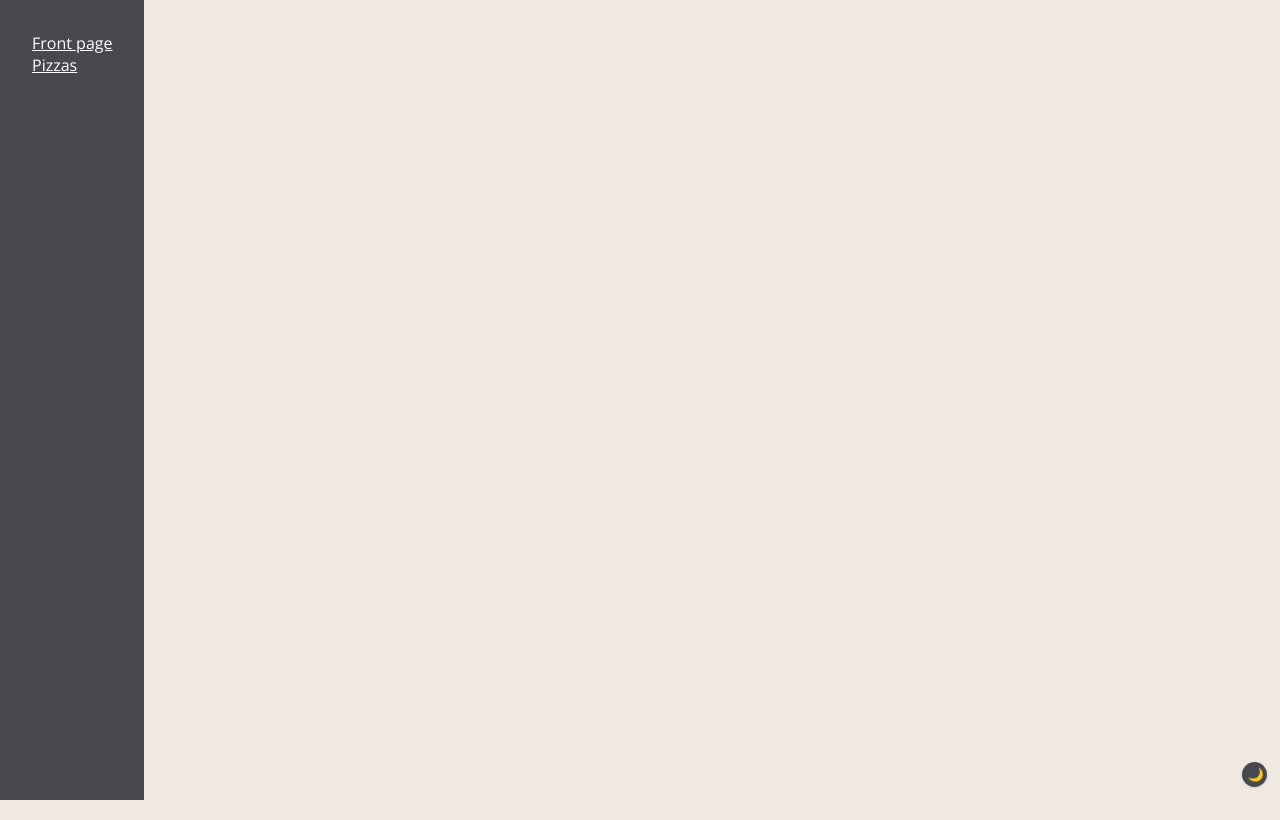
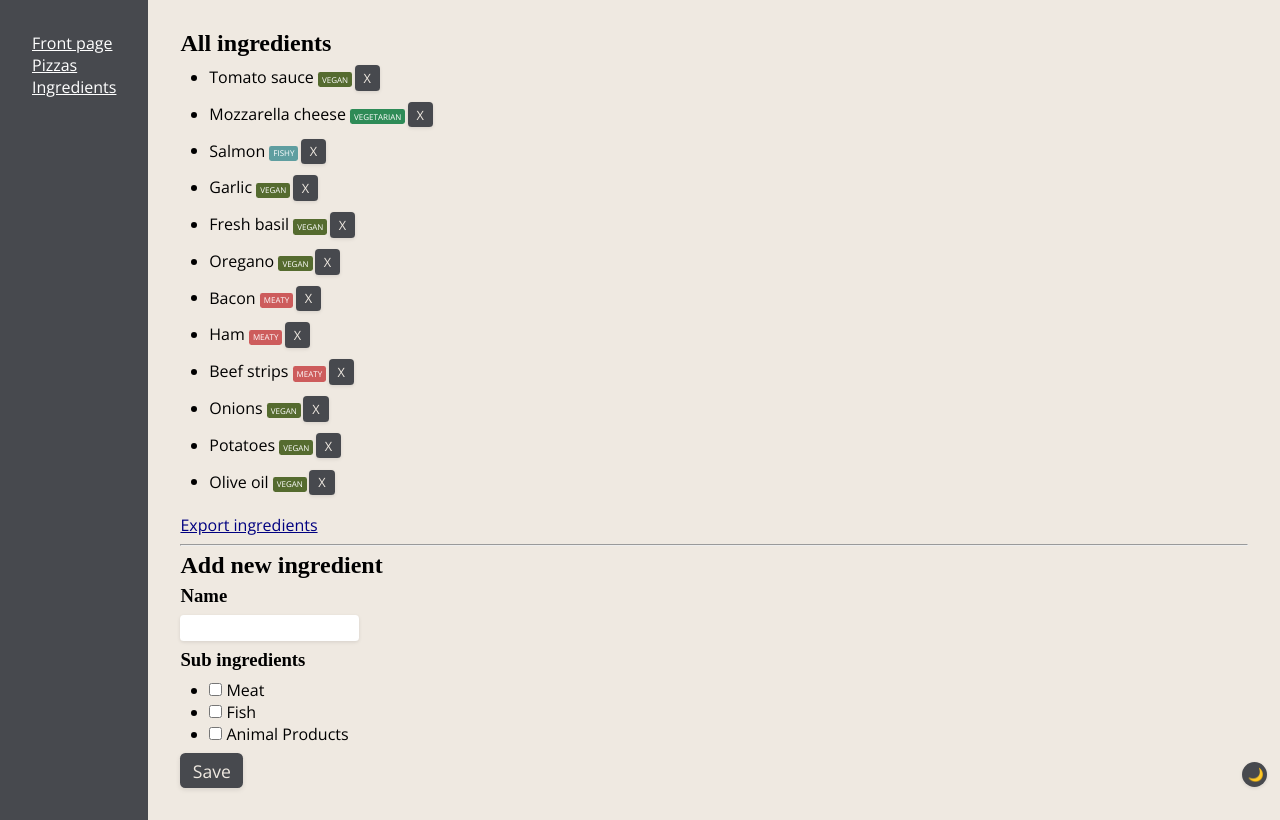
Before and after one commit to Znegl/nuxt-pizza-selector, a Nuxt app: page /ingredients in a window 1280 px wide. Before the commit this address had no page. Built offline with nearby package versions, Linux system fonts and the light colour scheme; a web font is replaced by a local one.

Commit message:
Added ingredients page and updated the dummy data on the pizzas page to relate to the new ingredients data

```diff
--- /dev/null
+++ b/components/CategoryLabel.vue
@@ -0,0 +1,134 @@
+<template>
+  <span class="category-labels">
+    <span
+      v-for="label in labels"
+      class="category-label"
+      :class="label.className"
+      :key="label.label"
+    >
+      {{label.name}}
+    </span>
+  </span>
+</template>
+
+<script>
+  /**
+   * @typedef {{label: LabelType, name: string, className: string}} Label
+   */
+
+  /**
+   * @enum {string}
+   */
+  const LabelType = {
+    VEGAN: 'vegan',
+    VEGETARIAN: 'vegetarian',
+    FISHY: 'fishy',
+    MEAT: 'meat',
+  }
+
+  export default {
+    props: {
+      ingredients: {
+        type: Array,
+        required: true,
+      },
+    },
+    computed: {
+      /**
+       * @returns {Array<LabelType>}
+       */
+      labels() {
+        const labels = []
+
+        if (this.ingredients.some(ingredient => ingredient.subIngredients.includes('meat'))) {
+          labels.push(LabelType.MEAT)
+        }
+        if (this.ingredients.some(ingredient => ingredient.subIngredients.includes('fish'))) {
+          labels.push(LabelType.FISHY)
+        }
+
+        if (labels.length === 0) {
+          if (this.ingredients.some(ingredient => ingredient.subIngredients.includes('animalProducts'))) {
+            labels.push(LabelType.VEGETARIAN)
+          } else {
+            labels.push(LabelType.VEGAN)
+          }
+        }
+
+        return labels.map(label => {
+          return {
+            label: label,
+            name: this.getLabelName(label),
+            className: this.getLabelClassName(label),
+          }
+        })
+      },
+
+    },
+    methods: {
+      /**
+       * @param {LabelType} label
+       * @returns {string}
+       */
+      getLabelName(label) {
+        switch (label) {
+          case LabelType.VEGAN:
+            return 'Vegan'
+          case LabelType.VEGETARIAN:
+            return 'Vegetarian'
+          case LabelType.FISHY:
+            return 'Fishy'
+          case LabelType.MEAT:
+            return 'Meaty'
+        }
+      },
+
+      /**
+       * @param {LabelType} label
+       * @returns {string}
+       */
+      getLabelClassName(label) {
+        switch (label) {
+          case LabelType.VEGAN:
+            return 'vegan'
+          case LabelType.VEGETARIAN:
+            return 'vegetarian'
+          case LabelType.FISHY:
+            return 'fishy'
+          case LabelType.MEAT:
+            return 'meat'
+        }
+      },
+    },
+  }
+</script>
+
+<style lang="less">
+  .category-label {
+    background-color: darkslategray;
+    color: white;
+    display: inline-block;
+    border-radius: .3em;
+    font-size: .5em;
+    padding: .2em .5em;
+    text-transform: uppercase;
+    line-height: 1.5em;
+    margin-right: .3em;
+
+    &.vegan {
+      background-color: darkolivegreen;
+    }
+
+    &.vegetarian {
+      background-color: seagreen;
+    }
+
+    &.fishy {
+      background-color: cadetblue;
+    }
+
+    &.meat {
+      background-color: indianred;
+    }
+  }
+</style>
--- a/components/Ingredient.vue
+++ b/components/Ingredient.vue
@@ -1,13 +1,17 @@
 <template>
-  <li class="ingredient">{{ingredient}}</li>
+  <li class="ingredient">{{ingredient.name}}</li>
 </template>
 
 <script>
   export default {
     props: {
       ingredient: {
-        type: String,
-        default: undefined,
+        type: Object,
+        default: {
+          id: undefined,
+          name: '',
+          subIngredients: [],
+        },
       },
     },
   }
--- a/components/MainNavigation.vue
+++ b/components/MainNavigation.vue
@@ -3,6 +3,7 @@
     <ul>
       <li><nuxt-link to="/">Front page</nuxt-link></li>
       <li><nuxt-link to="/pizzas">Pizzas</nuxt-link></li>
+      <li><nuxt-link to="/ingredients">Ingredients</nuxt-link></li>
     </ul>
   </nav>
 </template>
--- /dev/null
+++ b/pages/ingredients.vue
@@ -0,0 +1,119 @@
+<template>
+  <article class="ingredients-page">
+    <h1>All ingredients</h1>
+
+    <ul>
+      <li
+        v-for="ingredient in ingredients"
+        class="ingredients-page-ingredient"
+      >
+        {{ingredient.name}}
+        <CategoryLabel :ingredients="[ingredient]"/>
+        <button
+          type="button"
+          @click="removeIngredient(ingredient)"
+        >X
+        </button>
+      </li>
+    </ul>
+    <p>
+      <a
+        download="ingredients.json"
+        :href="base64Ingredients"
+      >Export ingredients</a>
+    </p>
+
+    <hr>
+
+    <form
+      @submit.prevent="addIngredient"
+      autocomplete="off"
+      class="new-ingredient-form"
+    >
+      <h2>Add new ingredient</h2>
+
+      <h3><label for="ingredientName">Name</label></h3>
+      <p>
+        <input
+          type="text"
+          id="ingredientName"
+          name="name"
+        >
+      </p>
+
+      <h3>Sub ingredients</h3>
+      <ul>
+        <li
+          v-for="(subIngredient, key) in subIngredients"
+          :key="key"
+        >
+          <label>
+            <input
+              type="checkbox"
+              name="subIngredients"
+              :value="key"
+            >
+            {{subIngredient}}</label>
+        </li>
+      </ul>
+      <p>
+        <button class="big">Save</button>
+      </p>
+    </form>
+  </article>
+</template>
+
+<script>
+  import CategoryLabel from '~/components/CategoryLabel'
+
+  export default {
+    components: { CategoryLabel },
+    computed: {
+      ingredients() {
+        return this.$store.state.ingredients.list
+      },
+      subIngredients() {
+        return this.$store.state.subIngredients.list
+      },
+      base64Ingredients() {
+        return 'data:text/json;charset=utf-8,' + encodeURIComponent(JSON.stringify(this.ingredients))
+      },
+    },
+    async fetch({ store }) {
+      return Promise.all([
+        store.dispatch('ingredients/fetchList'),
+        store.dispatch('subIngredients/fetchList'),
+      ])
+    },
+    methods: {
+      addIngredient(event) {
+        console.log('sub', event.target.subIngredients)
+
+        this.$store.commit('ingredients/add', {
+          name: event.target.name.value,
+          subIngredients: Array.from(event.target.subIngredients)
+            .filter(checkbox => checkbox.checked)
+            .map(checkbox => checkbox.value),
+        })
+
+        event.target.name.value = ''
+      },
+      removeIngredient(ingredient) {
+        this.$store.commit('ingredients/remove', ingredient)
+      },
+    },
+  }
+</script>
+
+<style lang="less">
+  .ingredients-page-ingredient {
+    position: relative;
+    padding-bottom: .7em;
+
+    .meatiness-label {
+      position: absolute;
+      left: 0;
+      bottom: 0;
+    }
+  }
+</style>
--- a/pages/pizzas.vue
+++ b/pages/pizzas.vue
@@ -3,15 +3,16 @@
     <h1>List of pizzas</h1>
     <ol>
       <li
-        v-for="pizza in pizzas"
+        v-for="pizza in pizzasWithIngredients"
         :key="pizza.name"
       >
         {{pizza.name}}
+        <CategoryLabel :ingredients="pizza.ingredients"/>
         <br>
         <ul class="ingredients">
           <Ingredient
             v-for="ingredient in pizza.ingredients"
-            :key="ingredient"
+            :key="ingredient.name"
             :ingredient="ingredient"
           />
         </ul>
@@ -21,34 +22,54 @@
 </template>
 
 <script>
+  import CategoryLabel from '~/components/CategoryLabel'
   import Ingredient from '~/components/Ingredient'
 
   export default {
-    components: { Ingredient },
+    components: {
+      CategoryLabel,
+      Ingredient,
+    },
     data() {
       return {
         pizzas: [
           {
             name: 'Margherita',
             ingredients: [
-              'Tomato sauce',
-              'Mozzarella cheese',
-              'Fresh basil',
-              'Olive oil',
+              1,
+              2,
+              5,
+              12,
             ],
           },
           {
             name: 'Marinara',
             ingredients: [
-              'Tomato sauce',
-              'Oregano',
-              'Garlic',
+              1,
+              6,
+              4,
             ],
           },
         ],
       }
     },
-    methods: {
+    computed: {
+      pizzasWithIngredients() {
+        const store = this.$store
+
+        return this.pizzas.map(pizza => {
+          let pizzaClone = { ...pizza }
+
+          pizzaClone.ingredients = pizza.ingredients.map(id => {
+            return store.getters['ingredients/get'](id)
+          })
+
+          return pizzaClone
+        })
+      },
+    },
+    async fetch({ store }) {
+      await store.dispatch('ingredients/fetchList')
     },
   }
 </script>
```
